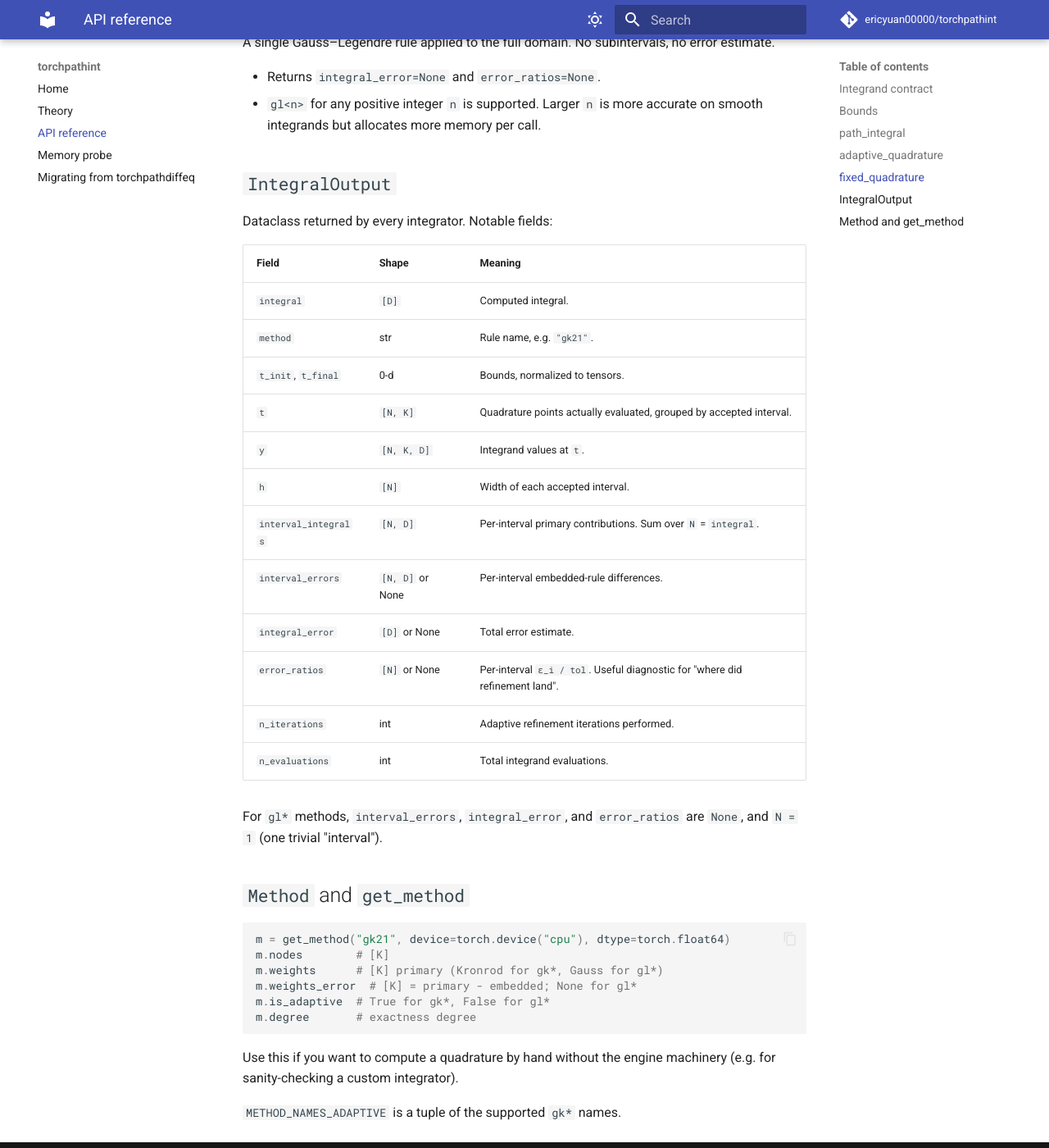
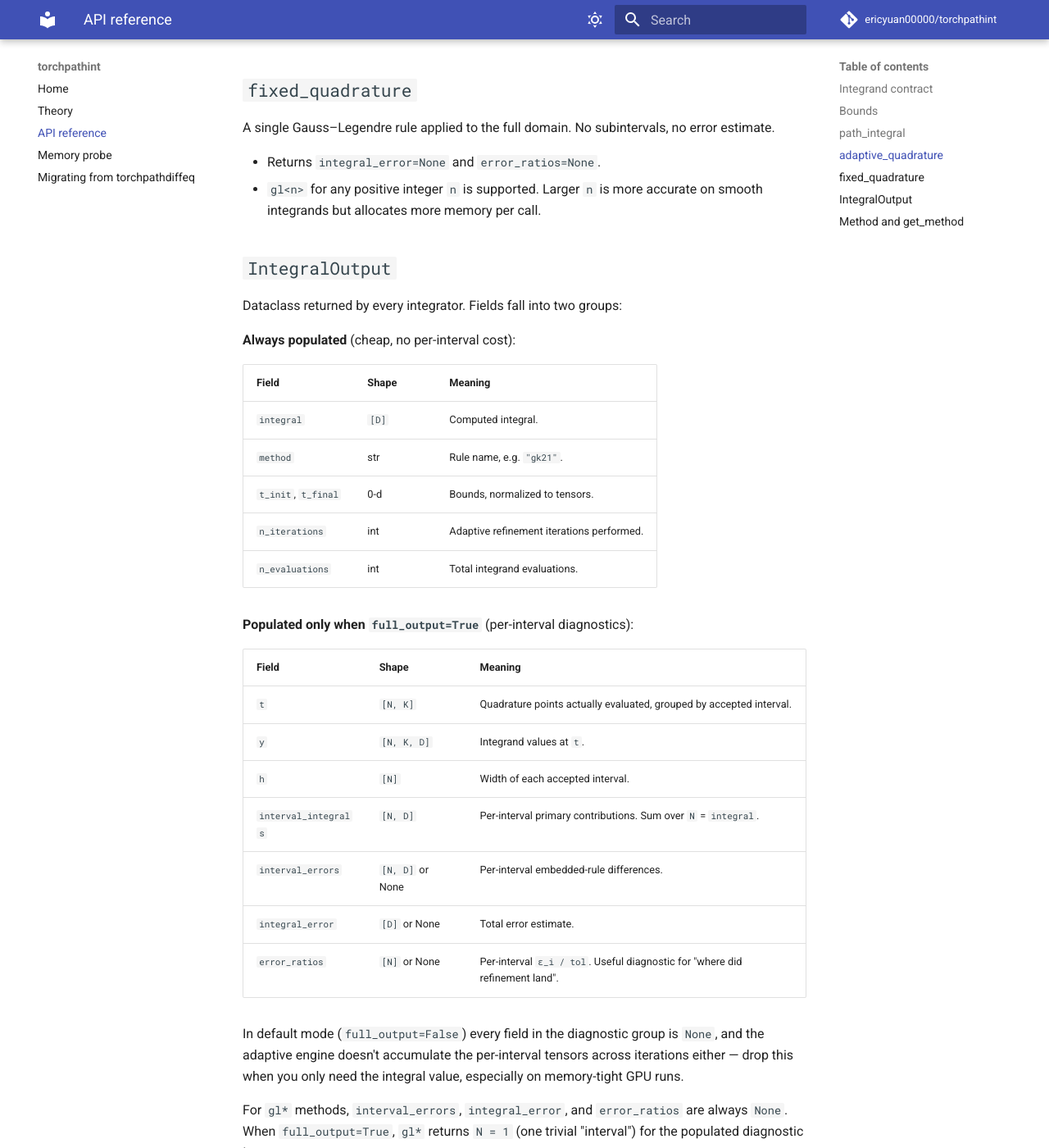
Before and after one commit to ericyuan00000/torchpathint, an MkDocs documentation site: the page built from docs/api.md, in a window 1280 px wide and 1400 px high, scrolled down 1884 px. Shown: the whole window at 82% size. Built offline with MkDocs 1.6.1 and Material for MkDocs 9.7.7, drawn with Linux system fonts in a browser that asks for light colours; comment, search, counter and statistics services are not loaded; some of the changed text lies outside the part shown.

Commit message:
docs: document full_output and update examples
Update api.md to split IntegralOutput's fields into the always-on cheap
group and the diagnostic group (populated only when full_output=True),
and note the parameter on path_integral. Update migration.md so users
moving off torchpathdiffeq know the per-interval fields are now opt-in.
quickstart.py and oom_shrink_stress.py read interval_integrals or t for
their diagnostic prints, so they now pass full_output=True.

````diff
--- a/docs/api.md
+++ b/docs/api.md
@@ -57,13 +57,17 @@ out = path_integral(f, t_init, t_final, *,
                     atol=1e-5, rtol=1e-5,
                     max_batch=None,
                     max_iter=50,
-                    device=None, dtype=torch.float64)
+                    device=None, dtype=torch.float64,
+                    full_output=False)
 ```
 
 - `method` starting with `"gk"` dispatches to `adaptive_quadrature`.
 - `method` starting with `"gl"` dispatches to `fixed_quadrature`. For `gl*`,
   the `atol`, `rtol`, and `max_iter` arguments are unused.
 - `device=None` defaults to CUDA when available, else CPU.
+- `full_output=False` (default) returns only the integral plus cheap
+  metadata; per-interval diagnostics are `None`. Pass `full_output=True`
+  to populate them — see [`IntegralOutput`](#integraloutput) below.
 
 Returns an [`IntegralOutput`](#integraloutput).
 
@@ -87,13 +91,22 @@ no error estimate.
 
 ## `IntegralOutput`
 
-Dataclass returned by every integrator. Notable fields:
+Dataclass returned by every integrator. Fields fall into two groups:
+
+**Always populated** (cheap, no per-interval cost):
 
 | Field | Shape | Meaning |
 | --- | --- | --- |
 | `integral` | `[D]` | Computed integral. |
 | `method` | str | Rule name, e.g. `"gk21"`. |
 | `t_init`, `t_final` | 0-d | Bounds, normalized to tensors. |
+| `n_iterations` | int | Adaptive refinement iterations performed. |
+| `n_evaluations` | int | Total integrand evaluations. |
+
+**Populated only when `full_output=True`** (per-interval diagnostics):
+
+| Field | Shape | Meaning |
+| --- | --- | --- |
 | `t` | `[N, K]` | Quadrature points actually evaluated, grouped by accepted interval. |
 | `y` | `[N, K, D]` | Integrand values at `t`. |
 | `h` | `[N]` | Width of each accepted interval. |
@@ -101,11 +114,15 @@ Dataclass returned by every integrator. Notable fields:
 | `interval_errors` | `[N, D]` or None | Per-interval embedded-rule differences. |
 | `integral_error` | `[D]` or None | Total error estimate. |
 | `error_ratios` | `[N]` or None | Per-interval `ε_i / tol`. Useful diagnostic for "where did refinement land". |
-| `n_iterations` | int | Adaptive refinement iterations performed. |
-| `n_evaluations` | int | Total integrand evaluations. |
+
+In default mode (`full_output=False`) every field in the diagnostic group
+is `None`, and the adaptive engine doesn't accumulate the per-interval
+tensors across iterations either — drop this when you only need the
+integral value, especially on memory-tight GPU runs.
 
 For `gl*` methods, `interval_errors`, `integral_error`, and
-`error_ratios` are `None`, and `N = 1` (one trivial "interval").
+`error_ratios` are always `None`. When `full_output=True`, `gl*` returns
+`N = 1` (one trivial "interval") for the populated diagnostic tensors.
 
 ## `Method` and `get_method`
 
````
Also changed, not shown: docs/migration.md (+5 -3 lines), 2 other files.
